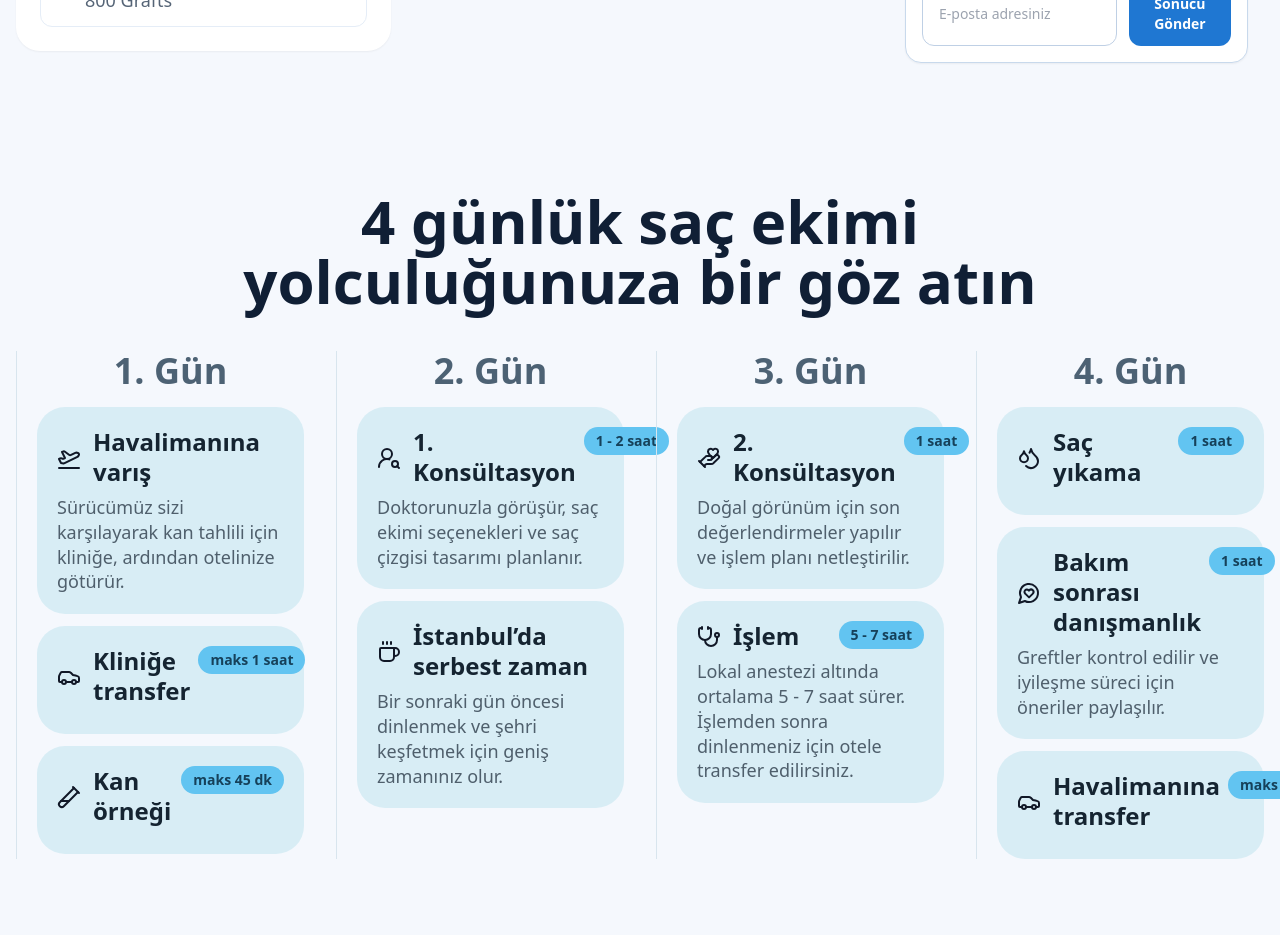
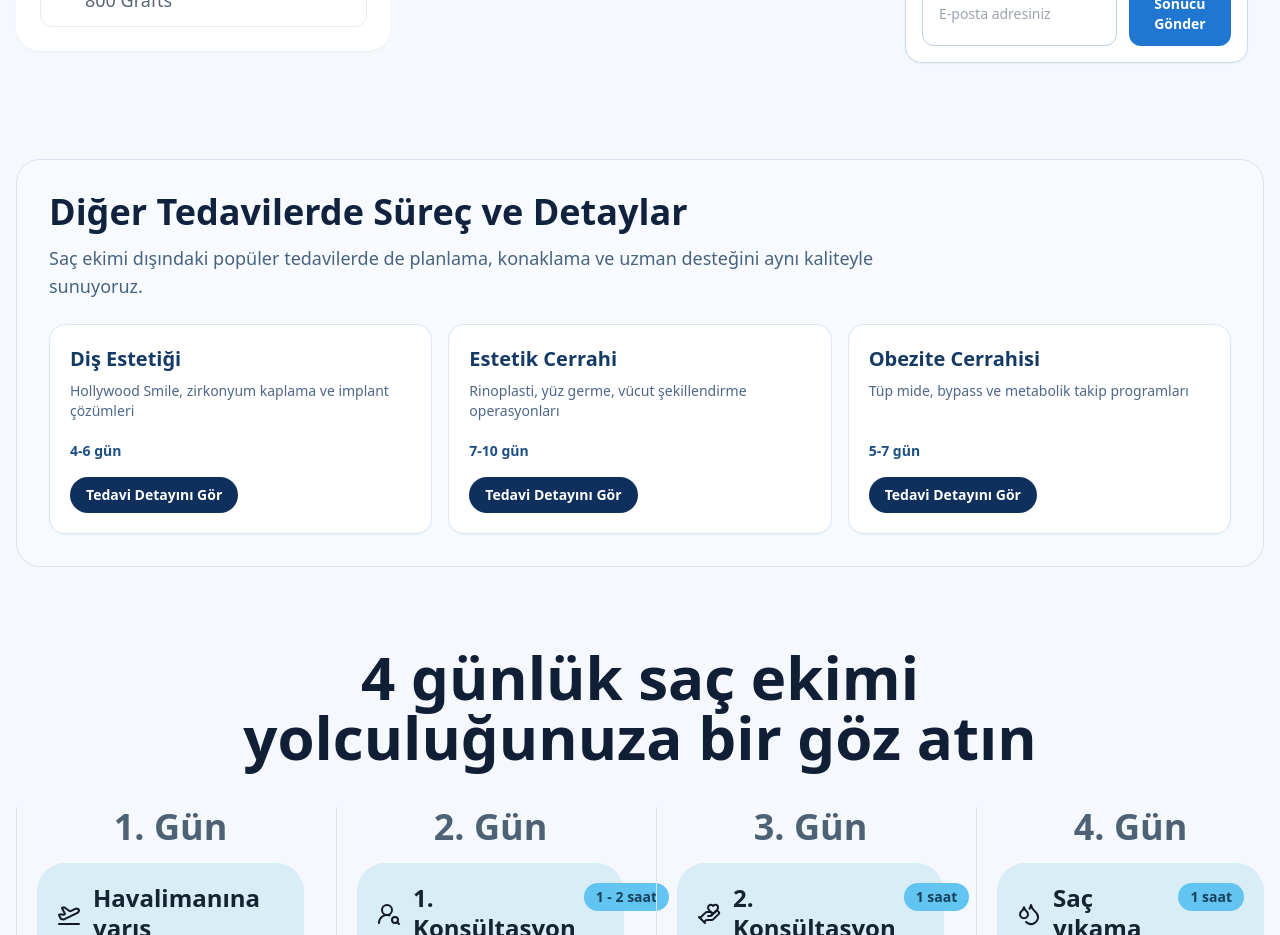
Before and after one commit to ibrahimtkmz/newlifehealth, a Next.js app: page / in a window 1280 px wide. Shown: the part 3120-4055 px from the top of the page. Built offline with nearby package versions, Linux system fonts and the light colour scheme.

Commit message:
Expand homepage with non-hair treatment highlights

```diff
--- a/app/page.jsx
+++ b/app/page.jsx
@@ -1,6 +1,7 @@
 "use client";
 
 import Image from "next/image";
+import Link from "next/link";
 import { useMemo, useRef, useState } from "react";
 import {
   Mail,
@@ -101,6 +102,14 @@ const content = {
     whyTag: "Neden Newlife Health",
     whyTitle: "Güvenilir Bakım, Global Standartlar",
     journeyTitle: "4 günlük saç ekimi yolculuğunuza bir göz atın",
+    otherTreatmentsTitle: "Diğer Tedavilerde Süreç ve Detaylar",
+    otherTreatmentsSubtitle: "Saç ekimi dışındaki popüler tedavilerde de planlama, konaklama ve uzman desteğini aynı kaliteyle sunuyoruz.",
+    otherTreatments: [
+      { title: "Diş Estetiği", detail: "Hollywood Smile, zirkonyum kaplama ve implant çözümleri", duration: "4-6 gün", href: "/treatments/dental-aesthetics" },
+      { title: "Estetik Cerrahi", detail: "Rinoplasti, yüz germe, vücut şekillendirme operasyonları", duration: "7-10 gün", href: "/treatments/plastic-surgery" },
+      { title: "Obezite Cerrahisi", detail: "Tüp mide, bypass ve metabolik takip programları", duration: "5-7 gün", href: "/treatments/bariatric-surgery" }
+    ],
+    otherTreatmentsButton: "Tedavi Detayını Gör",
     journeyDays: [
       {
         day: "1. Gün",
@@ -234,6 +243,14 @@ const content = {
     whyTag: "Why Newlife Health",
     whyTitle: "Trusted Care, Global Standards",
     journeyTitle: "Take a look at your 4-day hair transplant journey",
+    otherTreatmentsTitle: "Process & Details for Other Treatments",
+    otherTreatmentsSubtitle: "Beyond hair transplant, we deliver the same planning quality for dental, aesthetic, and bariatric treatments.",
+    otherTreatments: [
+      { title: "Dental Aesthetics", detail: "Hollywood smile, zirconium veneers, and implant solutions", duration: "4-6 days", href: "/treatments/dental-aesthetics" },
+      { title: "Plastic Surgery", detail: "Rhinoplasty, facelift, and body contouring operations", duration: "7-10 days", href: "/treatments/plastic-surgery" },
+      { title: "Bariatric Surgery", detail: "Sleeve, bypass, and metabolic follow-up programs", duration: "5-7 days", href: "/treatments/bariatric-surgery" }
+    ],
+    otherTreatmentsButton: "View Treatment Details",
     journeyDays: [
       {
         day: "Day 1",
@@ -367,6 +384,14 @@ const content = {
     whyTag: "Почему Newlife Health",
     whyTitle: "Надежное лечение, глобальные стандарты",
     journeyTitle: "Ознакомьтесь с вашим 4-дневным маршрутом пересадки волос",
+    otherTreatmentsTitle: "Процесс и детали других направлений",
+    otherTreatmentsSubtitle: "Помимо пересадки волос, мы так же качественно организуем стоматологическое, эстетическое и бариатрическое лечение.",
+    otherTreatments: [
+      { title: "Эстетика зубов", detail: "Голливудская улыбка, цирконий и имплантация", duration: "4-6 дней", href: "/treatments/dental-aesthetics" },
+      { title: "Пластическая хирургия", detail: "Ринопластика, подтяжка лица, моделирование тела", duration: "7-10 дней", href: "/treatments/plastic-surgery" },
+      { title: "Бариатрическая хирургия", detail: "Sleeve, bypass и программы метаболического контроля", duration: "5-7 дней", href: "/treatments/bariatric-surgery" }
+    ],
+    otherTreatmentsButton: "Подробнее о лечении",
     journeyDays: [
       {
         day: "День 1",
@@ -860,6 +885,25 @@ export default function HomePage() {
         </div>
       </section>
 
+      <section className="mx-auto w-full max-w-[1280px] px-4 py-6">
+        <div className="rounded-3xl border border-[#d7e3f0] bg-[#f7fbff] p-6 md:p-8">
+          <h2 className="text-3xl font-bold text-[#10223d] md:text-4xl">{t.otherTreatmentsTitle}</h2>
+          <p className="mt-3 max-w-[900px] text-base text-[#49627f] md:text-lg">{t.otherTreatmentsSubtitle}</p>
+          <div className="mt-6 grid gap-4 md:grid-cols-3">
+            {t.otherTreatments.map((item) => (
+              <article key={item.href} className="rounded-2xl border border-[#dce8f5] bg-white p-5 shadow-sm">
+                <h3 className="text-xl font-semibold text-[#153a65]">{item.title}</h3>
+                <p className="mt-2 min-h-[48px] text-sm text-[#4d6789]">{item.detail}</p>
+                <p className="mt-3 text-sm font-semibold text-[#1e4f83]">{item.duration}</p>
+                <Link href={item.href} className="mt-4 inline-flex rounded-full bg-[#0f2f5d] px-4 py-2 text-sm font-semibold text-white transition hover:bg-[#123f77]">
+                  {t.otherTreatmentsButton}
+                </Link>
+              </article>
+            ))}
+          </div>
+        </div>
+      </section>
+
       <section className="mx-auto w-full max-w-[1280px] px-4 py-14">
         <h2 className="mx-auto mb-10 max-w-[820px] text-center text-4xl font-bold leading-tight text-[#101f35] md:text-6xl">{t.journeyTitle}</h2>
         <div className="grid gap-8 md:grid-cols-2 xl:grid-cols-4">
```
